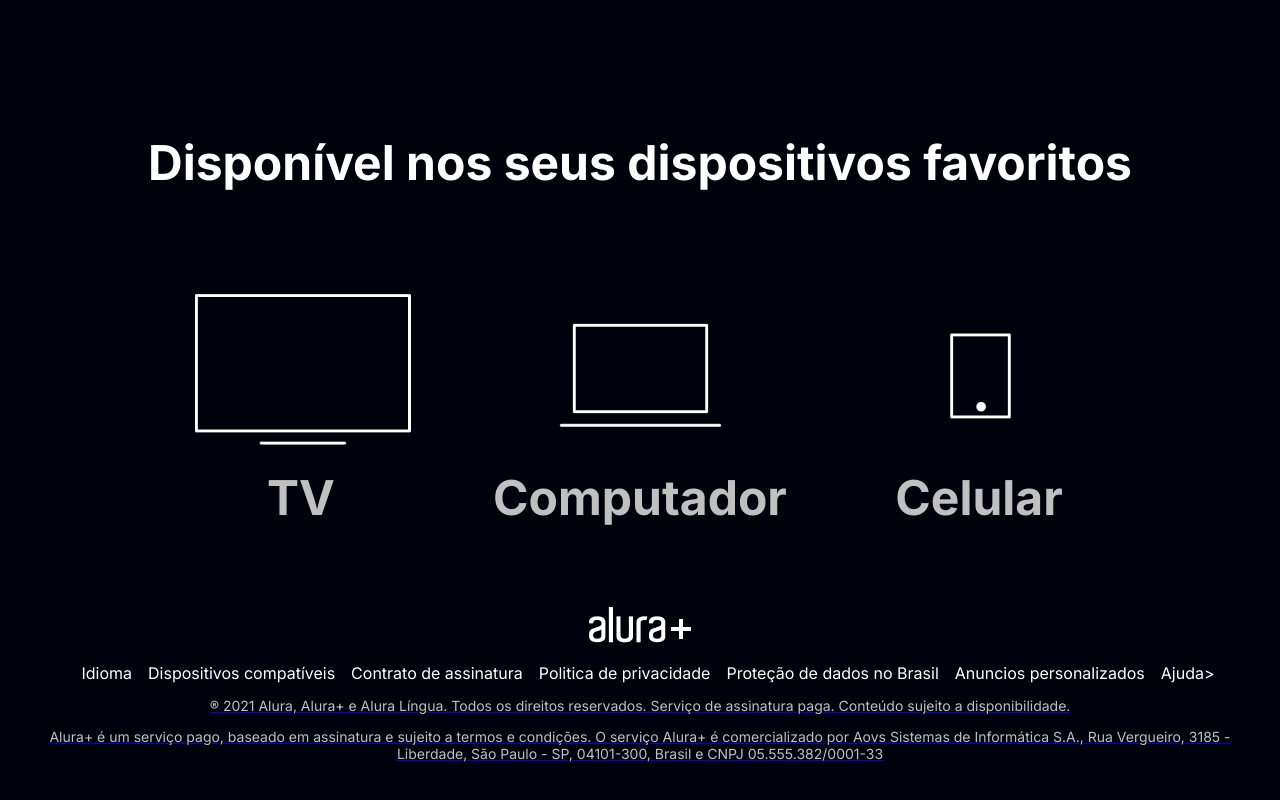
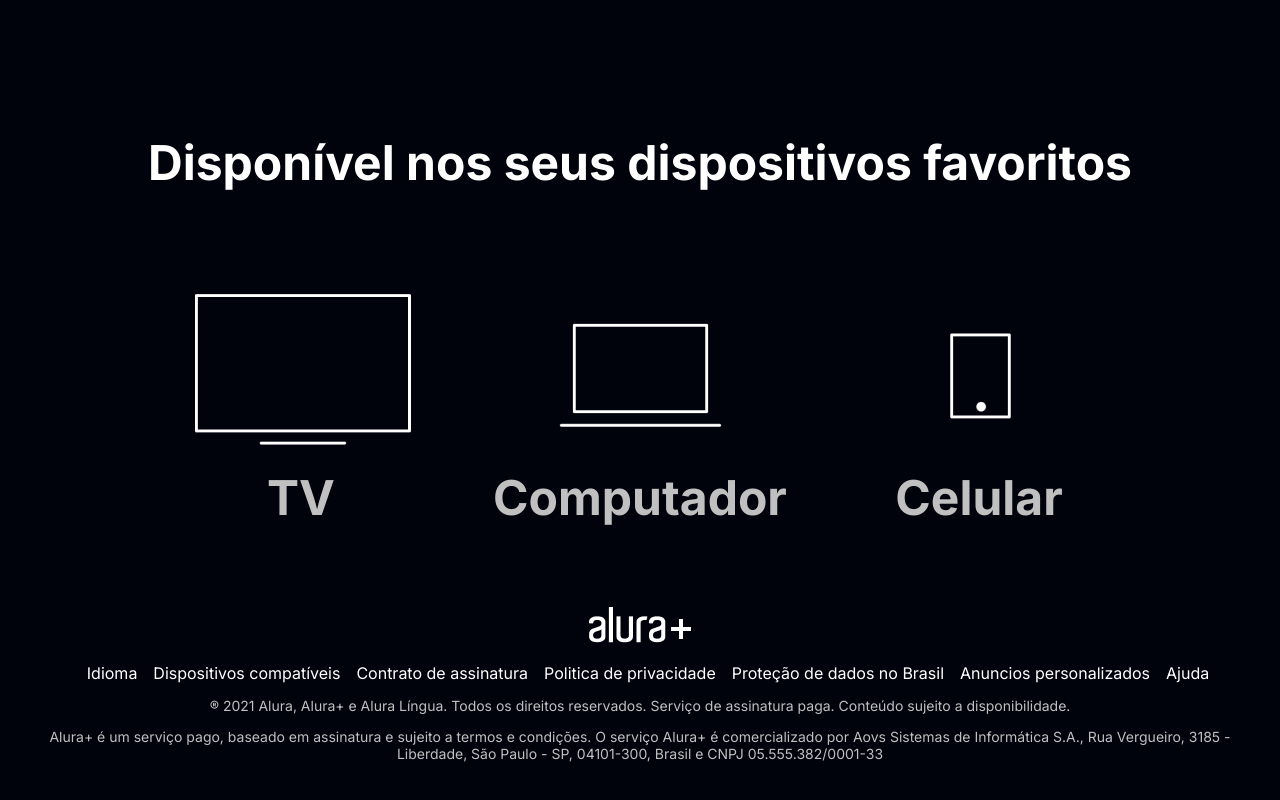
Before and after one commit to lucassantosferreira/site-netflix-3A-1, a plain HTML site: page index.html in a window 1280 px wide. Shown: the part 3067-3867 px from the top of the page. Drawn offline with Linux system fonts and the light colour scheme.

Commit message:
kkkkkkk ]

```diff
--- a/index.html
+++ b/index.html
@@ -6,7 +6,7 @@
 <meta charset="UTF-8">
 <meta name="viewport" content="width=device-width, initial-scale=1">
 <link rel="stylesheet" href="style.css">
-    <link rel="preconnect" href="https://fonts.googleapis.com">
+<link rel="preconnect" href="https://fonts.googleapis.com"&gt;>
 <link rel="preconnect" href="https://fonts.gstatic.com" crossorigin>
 <link href="https://fonts.googleapis.com/css2?family=Inter:wght@400;700&display=swap" rel="stylesheet">
 </head>
@@ -93,7 +93,7 @@
 <a href="#">Anuncios personalizados</a>
 </li>
 <li class="lista__link">
-                <a href="#">Ajuda>
+<a href="#">Ajuda</a>
 </li>
 </ul>
 <p class="rodape__texto">® 2021 Alura, Alura+ e Alura Língua. Todos os direitos reservados. Serviço de
--- a/style.css
+++ b/style.css
@@ -153,5 +153,5 @@
 
   .container__botao:hover{
   background-color: var(--botao-azul-efeito);
-  color:var(--cor-de-fundo)
+  color:var(--cor-de-fundo);
   }
```
Lines whose indentation alone changed are shown as unchanged.
